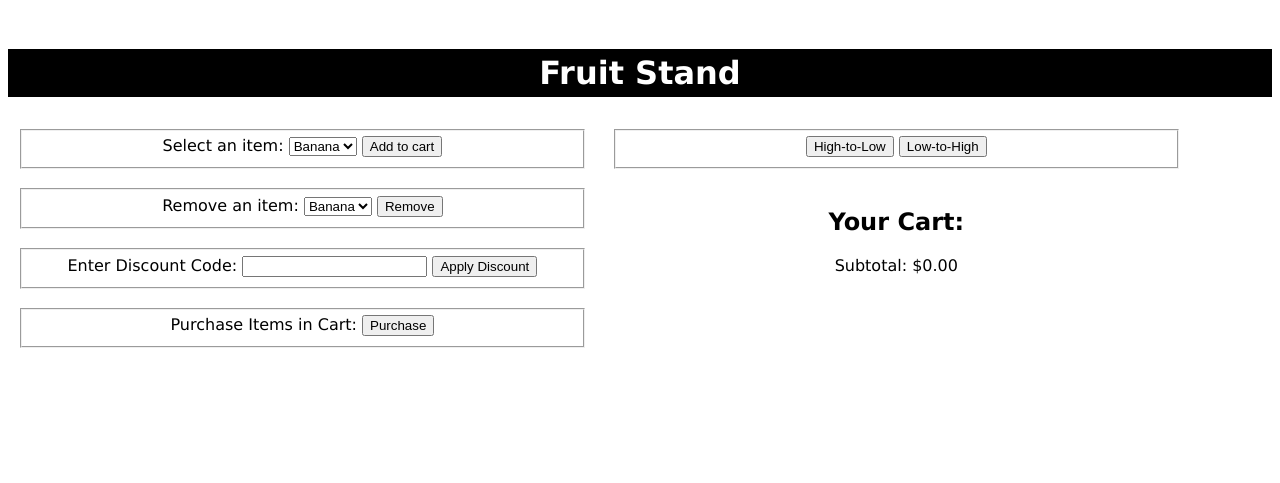
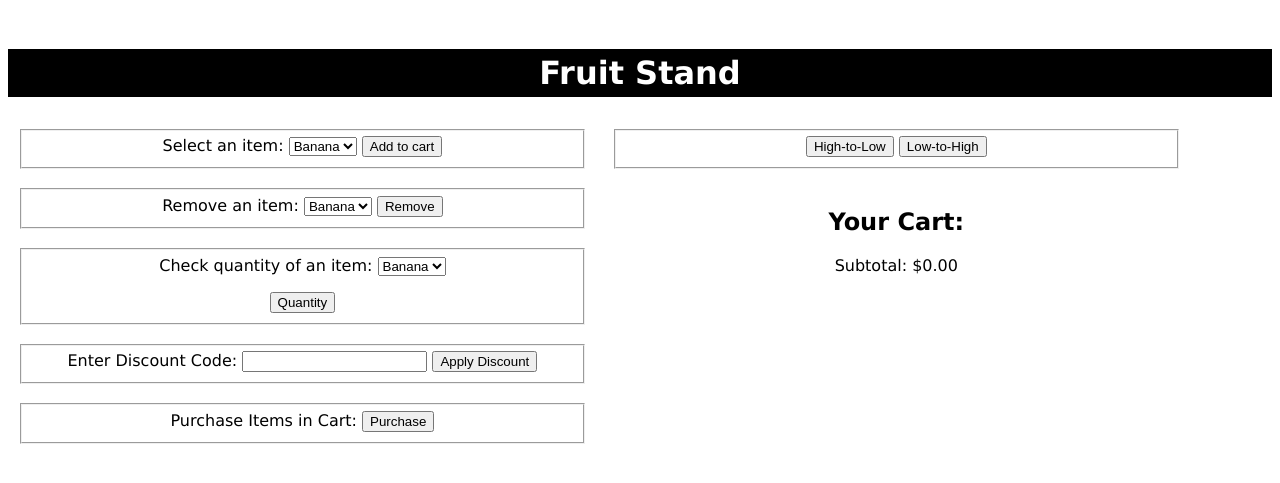
Before and after one commit to Jessmald89/Group2-repo-projects, a Flask app: template templates/index.html in a window 1280 px wide. Shown: the top 483 px of the page. Run offline with Flask 3, Linux system fonts and the light colour scheme; the template is opened without the code that fills it, so the values that code supplies are empty; parts of the project's set-up code (start-up, migrations or seed data) failed here and were passed over.

Commit message:
Broken quantity functions

```diff
--- a/app.py
+++ b/app.py
@@ -14,6 +14,7 @@ It also specifies "GET" and "POST" as methods that the route can handle.
 @app.route("/", methods=["GET", "POST"])
 def index():
     remove_message = ""
+    quantity_message = ""
     # Provides instructions for a form whose method is "POST"
     if request.method == "POST":
         # Adds item to cart
@@ -63,9 +64,20 @@ def index():
         elif "form5_submit" in request.form and request.form['form5_submit'] == 'Low-to-High':
             user_cart.sort("asc")
 
+        # Displays the quantity of items
+        elif "form6_submit" in request.form:
+            check_quantity = request.form["check_quantity"]
+
+            # Check if the cart is not empty before attempting removal
+            if check_quantity == "banana":
+                quantity_message = f"Number of bananas in stock: {user_cart.quantity['banana']}"
+            elif check_quantity == "apple":
+                quantity_message = f"Number of apples in stock: {user_cart.quantity['apple']}"
+            elif check_quantity == "orange":
+                quantity_message = f"Number of oranges in stock: {user_cart.quantity['orange']}"
     return render_template("index.html", cart=user_cart, item_list=user_cart.item_names, subtotal=user_cart.subtotal,
                            total=user_cart.total, purchase_message=user_cart.purchase_message, remove_message=remove_message,
-                           BANANA_PRICE = BANANA_PRICE, APPLE_PRICE = APPLE_PRICE, ORANGE_PRICE = ORANGE_PRICE)# Rendering templates is how Flask interfaces with html.
+                           BANANA_PRICE = BANANA_PRICE, APPLE_PRICE = APPLE_PRICE, ORANGE_PRICE = ORANGE_PRICE, quantity_message = quantity_message)# Rendering templates is how Flask interfaces with html.
 
 if __name__ == "__main__":
     app.run(debug=True) # Runs app in debug mode, change debug=False for production version
--- a/templates/index.html
+++ b/templates/index.html
@@ -32,6 +32,24 @@
                     </select>
 
                     <input type="submit" name="form2_submit" value="Remove" />
+                </fieldset>
+            </form>
+            <br>
+            <form method="POST">
+                <fieldset>
+                    <label for="check_quantity">Check quantity of an item:</label>
+                    <select name="check_quantity" required>
+                        <option value="banana">Banana</option>
+                        <option value="apple">Apple</option>
+                        <option value="orange">Orange</option>
+                    </select>
+                    {% if quantity_message == "" %}
+                        <p></p>
+                    {% else %}
+                        <p>{{ quantity_message }}</p>
+                    {% endif %}
+
+                    <input type="submit" name="form6_submit" value="Quantity" />
                 </fieldset>
             </form>
             <br>
```
Also changed, not shown: cart.py (+32 -0 lines).
